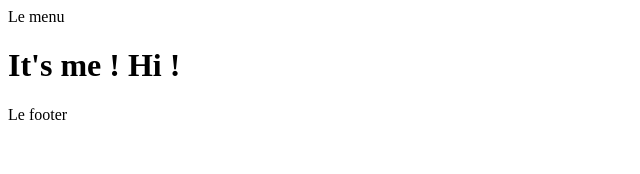
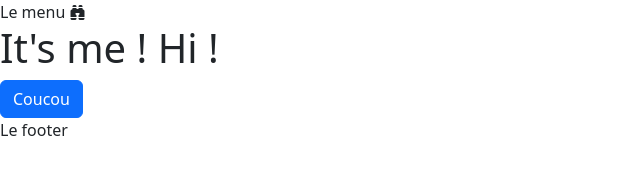
Before and after one commit to sophiedannery/Arcadia-V5---simplifi--Bootstrap, a website with bundled scripts: page index.html in a window 1280 px wide. Shown: the whole page, without its empty margins (0-640 px from the left). Built offline with nearby package versions, Linux system fonts and the light colour scheme; files whose address does not match are found by name.

Commit message:
Installation de Bootstrap

```diff
--- a/index.html
+++ b/index.html
@@ -3,18 +3,28 @@
 <head>
     <meta charset="UTF-8">
     <meta name="viewport" content="width=device-width, initial-scale=1.0">
+
+    <!-- appel du CSS de Bootstrap -->
+    <link rel="stylesheet" href="node_modules/bootstrap/dist/css/bootstrap.min.css">
+    <!-- appel icone Bootstrap -->
+    <link rel="stylesheet" href="node_modules/bootstrap-icons/font/bootstrap-icons.css">
+
     <title>Arcadia</title>
 </head>
 <body>
 
-    <header>Le menu</header>
+    <header>Le menu <i class="bi bi-binoculars-fill"></i></header>
 
+    <!-- le id 'main-page' pour le routage -->
     <main id="main-page"></main>
 
     <footer>Le footer</footer>
 
+    <!-- appel du fichier JS qui gère le routage -->
+    <script type="module" src="Router/router.js"></script>
 
-    <script type="module" src="Router/router.js"></script>
+    <!-- appel du JS de bootstrap -->
+    <script src="node_modules/bootstrap/dist/js/bootstrap.bundle.min.js"></script>
 
 </body>
 </html>
--- /dev/null
+++ b/package.json
@@ -0,0 +1,6 @@
+{
+  "dependencies": {
+    "bootstrap": "^5.3.3",
+    "bootstrap-icons": "^1.11.3"
+  }
+}
--- a/pages/home.html
+++ b/pages/home.html
@@ -1 +1,2 @@
 <h1>It's me ! Hi !</h1>
+<button class="btn btn-primary">Coucou</button>
```
Also changed, not shown: 2 other files.
